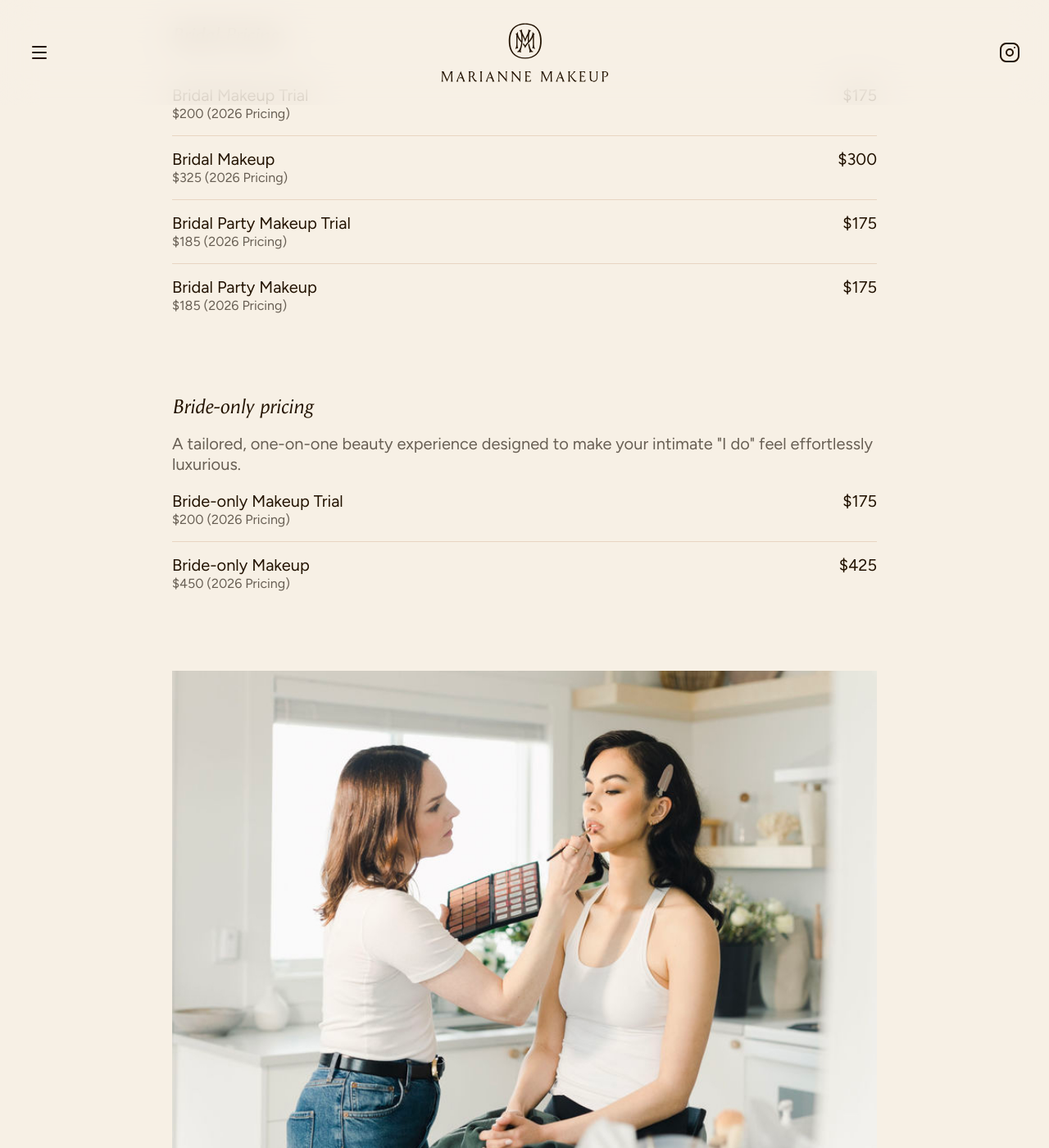
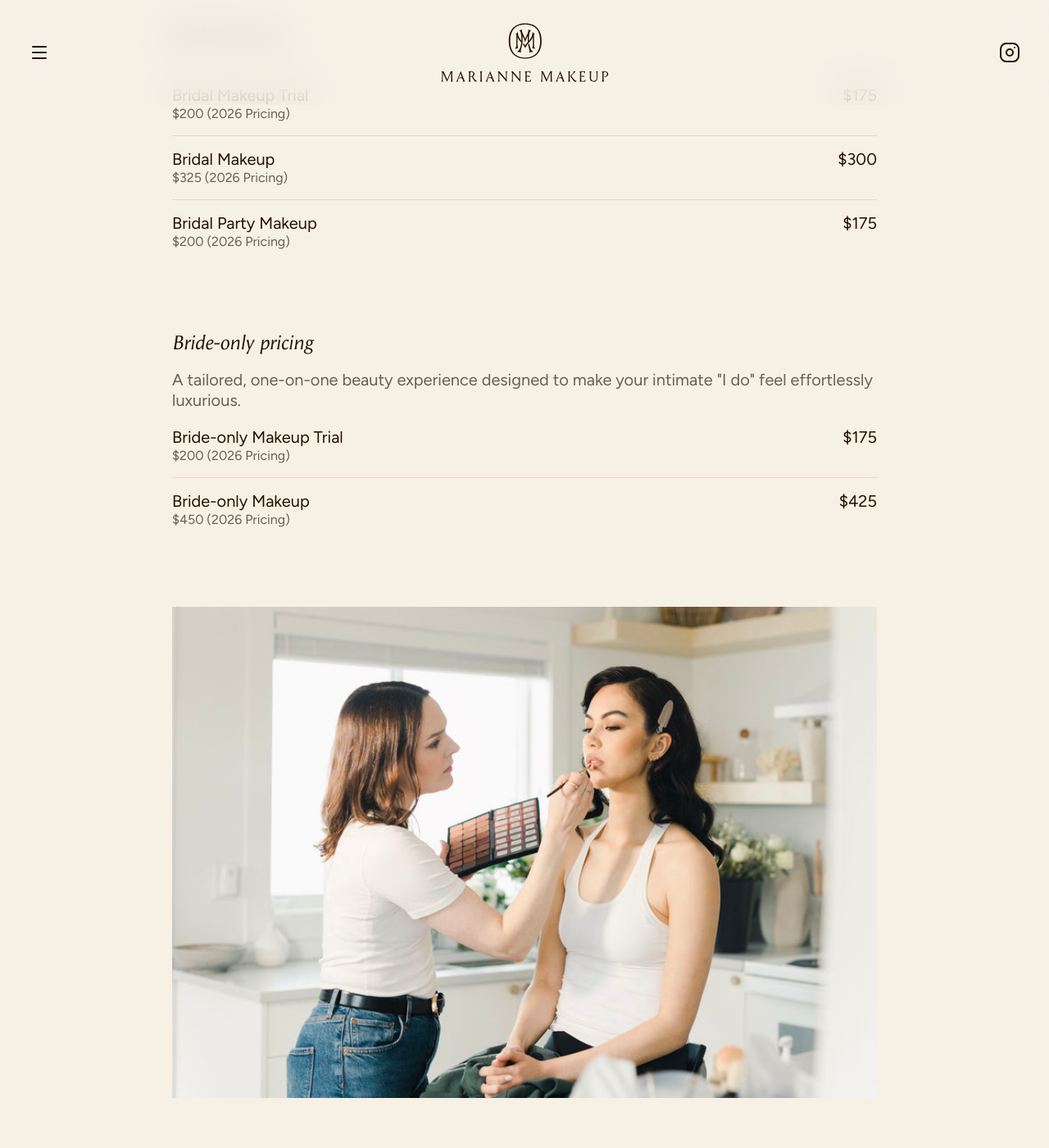
Before and after one commit to mariannemoore/mariannemoore.github.io, a Jekyll site: the page built from pricing.md, in a window 1280 px wide and 1400 px high, scrolled down 528 px. Shown: the whole window at 82% size. Built offline with Jekyll 4.4.1, drawn with Linux system fonts in a browser that asks for light colours; some of the changed text lies outside the part shown.

Commit message:
Update pricing.yml

```diff
--- a/_data/pricing.yml
+++ b/_data/pricing.yml
@@ -5,12 +5,9 @@ bridal:
   - service: Bridal Makeup
     cost: $300
     description: $325 (2026 Pricing)
-  - service: Bridal Party Makeup Trial
-    cost: $175
-    description: $185 (2026 Pricing)
   - service: Bridal Party Makeup
     cost: $175
-    description: $185 (2026 Pricing)
+    description: $200 (2026 Pricing)
 bride-only:
   - service: Bride-only Makeup Trial
     cost: $175
@@ -21,7 +18,7 @@ bride-only:
 general:
   - service: Event / Photo Shoot Makeup
     cost: $175
-    description: $185 (2026 Pricing)
+    description: $200 (2026 Pricing)
   - service: Makeup Lesson (2hrs)
     cost: $275
     description:
```
